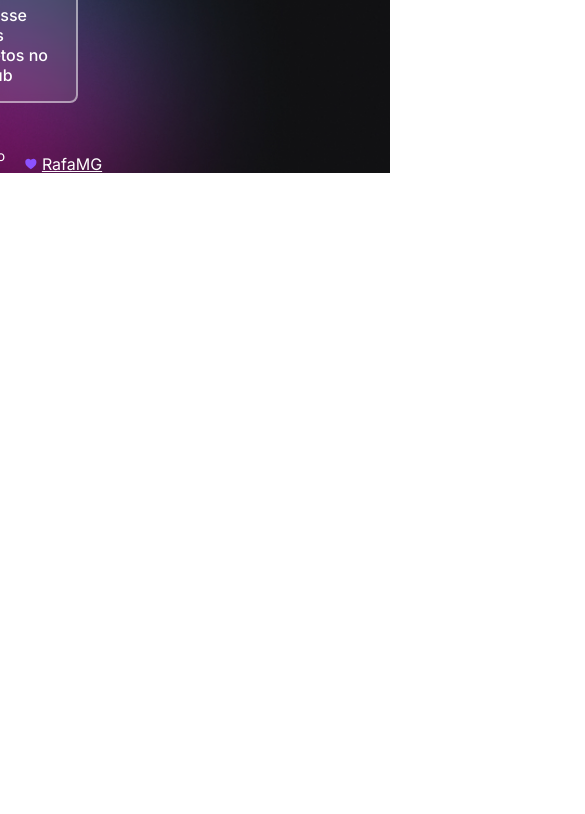
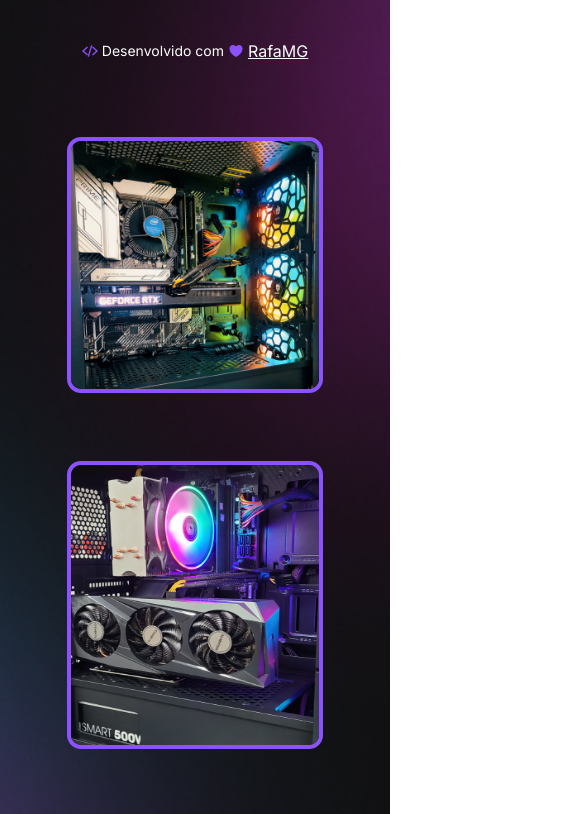
Before and after one commit to RafaMG/devlinks, a website: page src/index.html in a window 390 px wide. Shown: the part 694-1508 px from the top of the page, 585 px wide, since content can reach past the window. Before the commit the page ends 895 px from the top, so only its background shows below. Drawn offline with nearby package versions, Linux system fonts and the light colour scheme.

Commit message:
:iphone: Implementando estilos otimizados para celular.

```diff
--- a/src/index.html
+++ b/src/index.html
@@ -7,6 +7,7 @@
   <meta name="viewport" content="width=device-width, initial-scale=1">
 
   <link rel="stylesheet" href="./styles.css" />
+  <link rel="stylesheet" href="./mobile.css" />
 
   <link rel="preconnect" href="https://fonts.googleapis.com">
   <link rel="preconnect" href="https://fonts.gstatic.com" crossorigin>
--- /dev/null
+++ b/src/mobile.css
@@ -0,0 +1,45 @@
+@media only screen and (max-width: 420px) {
+  body {
+    width: 100%;
+    height: 100%;
+
+    display: flex;
+    flex-direction: column;
+    align-items: center;
+    justify-content: center;
+  }
+
+  .images-container {
+    display: contents;
+  }
+
+  .first-image img {
+    width: 16rem;
+    height: 16rem;
+
+    margin: 2rem;
+
+    border-radius: 14px;
+    border: 4px solid var(--highlight-color-dark-mode);
+  }
+
+  .second-image img {
+    width: 16rem;
+    height: 18rem;
+
+    margin: 2rem;
+
+    border-radius: 14px;
+    border: 4px solid var(--highlight-color-dark-mode);
+  }
+
+  .third-image img {
+    width: 16rem;
+    height: 16rem;
+
+    margin: 2rem;
+
+    border-radius: 14px;
+    border: 4px solid var(--highlight-color-dark-mode);
+  }
+}
```
